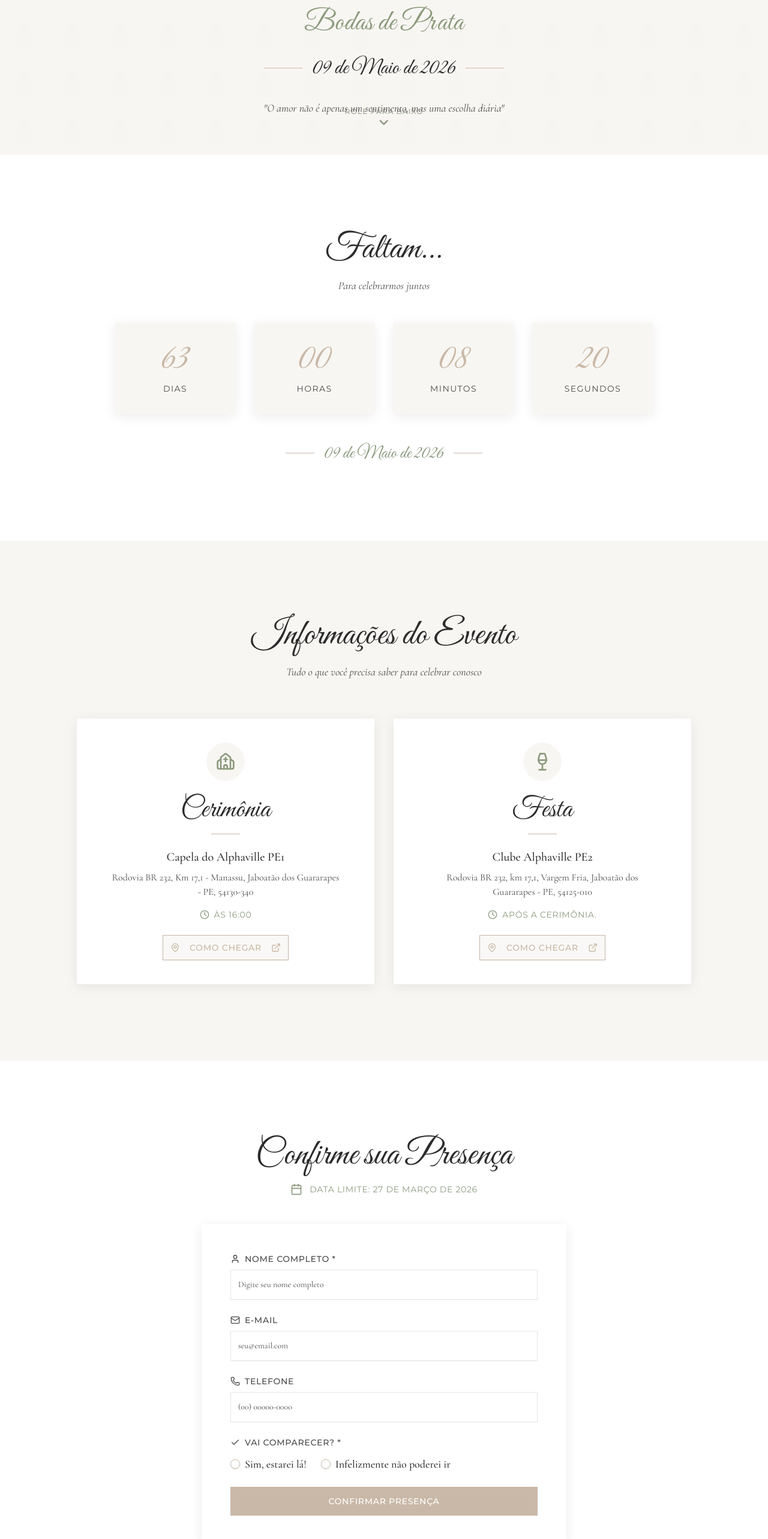
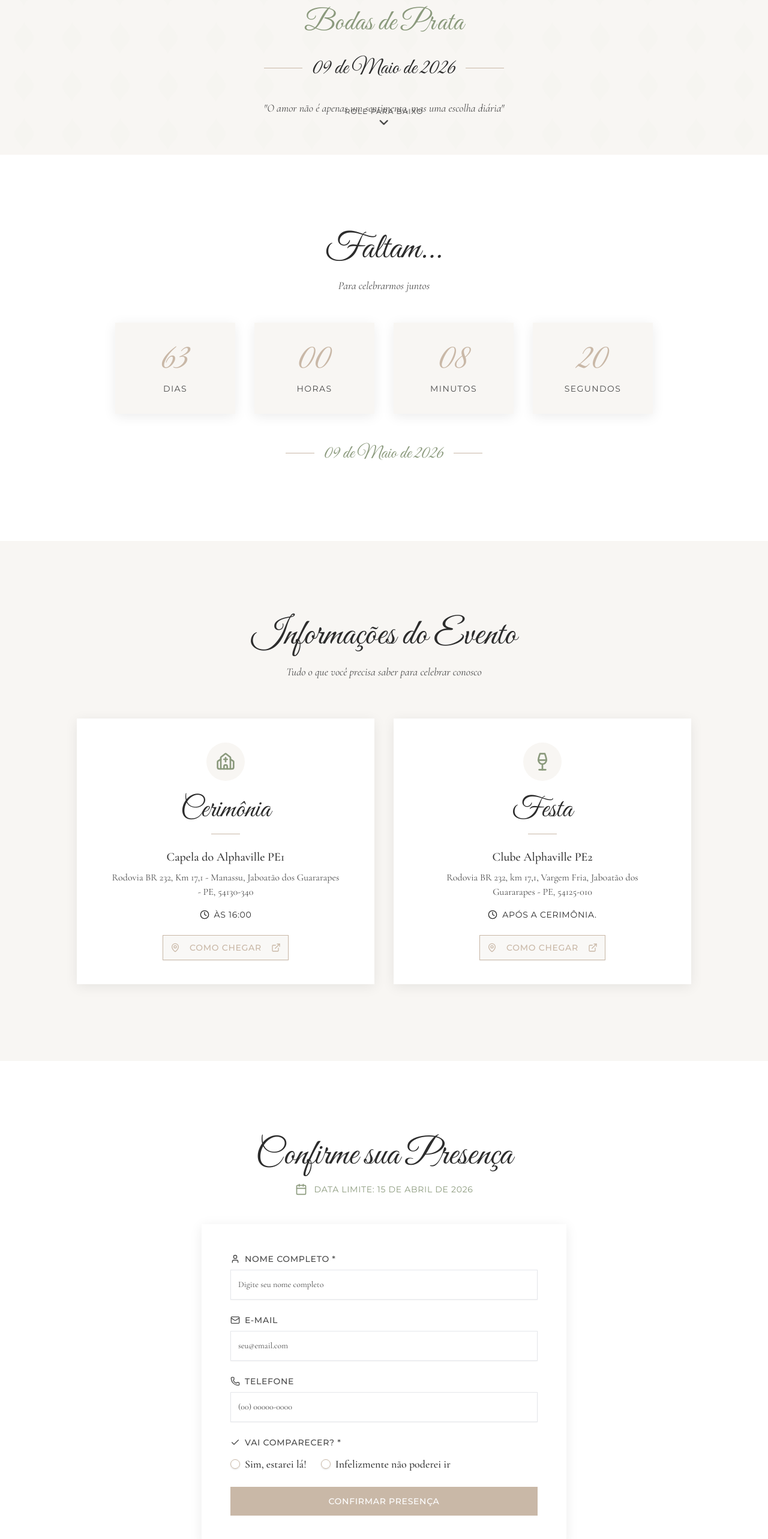
Before and after one commit to AdailtonMRO/BodasdePrata, a React (Vite) app: page / in a window 1280 px wide. Shown: the part 930-3496 px from the top of the page at 60% size. Built offline with nearby package versions, Linux system fonts and the light colour scheme.

Commit message:
ajustededatas

```diff
--- a/src/sections/EventInfo.tsx
+++ b/src/sections/EventInfo.tsx
@@ -40,7 +40,7 @@ function EventCard({ icon, title, location, address, time, mapsUrl, delay, isVis
           {address}
         </p>
 
-        <div className="flex items-center gap-2 text-olive mb-6">
+        <div className="flex items-center gap-2 text-dark-text mb-6">
           <Clock className="w-4 h-4" />
           <span className="font-sans text-sm uppercase tracking-wider">{time}</span>
         </div>
--- a/src/sections/Hero.tsx
+++ b/src/sections/Hero.tsx
@@ -68,7 +68,7 @@ export function Hero() {
       {/* Scroll indicator */}
       <button
         onClick={scrollToContent}
-        className="absolute bottom-8 left-1/2 -translate-x-1/2 flex flex-col items-center gap-2 text-verde hover:text-champagne transition-colors cursor-pointer animate-fade-in opacity-0"
+        className="absolute bottom-8 left-1/2 -translate-x-1/2 flex flex-col items-center gap-2 text-dark-text hover:text-verde transition-colors cursor-pointer animate-fade-in opacity-0"
         style={{ animationDelay: '1s' }}
         aria-label="Rolar para conteúdo"
       >
--- a/src/sections/PixSection.tsx
+++ b/src/sections/PixSection.tsx
@@ -52,11 +52,11 @@ export function PixSection() {
       <div className="max-w-4xl mx-auto px-4 sm:px-6 lg:px-8">
         <div className={`text-center mb-12 transition-all duration-700 ${isVisible ? 'opacity-100 translate-y-0' : 'opacity-0 translate-y-8'}`}>
           <h2 className="font-script text-5xl md:text-6xl text-dark-text mb-4">
-            Presenteie com PIX
+            Presenteie com <span className="font-serif">PIX</span>
           </h2>
           <p className="font-serif text-lg text-light-text italic max-w-2xl mx-auto">
-            Escolha um presente da lista e faça o PIX no valor correspondente.
-            Sua contribuição será muito especial para nós!
+            Escolha um item da lista e faça o PIX no valor correspondente.
+            Seu presente será muito especial para nós!
           </p>
         </div>
 
--- a/src/sections/RSVP.tsx
+++ b/src/sections/RSVP.tsx
@@ -132,7 +132,7 @@ export function RSVP() {
           <div className="flex items-center justify-center gap-3 text-olive">
             <Calendar className="w-5 h-5" />
             <p className="font-sans text-sm uppercase tracking-wider">
-              Data limite: 27 de Março de 2026
+              Data limite: 15 de Abril de 2026
             </p>
           </div>
         </div>
```
